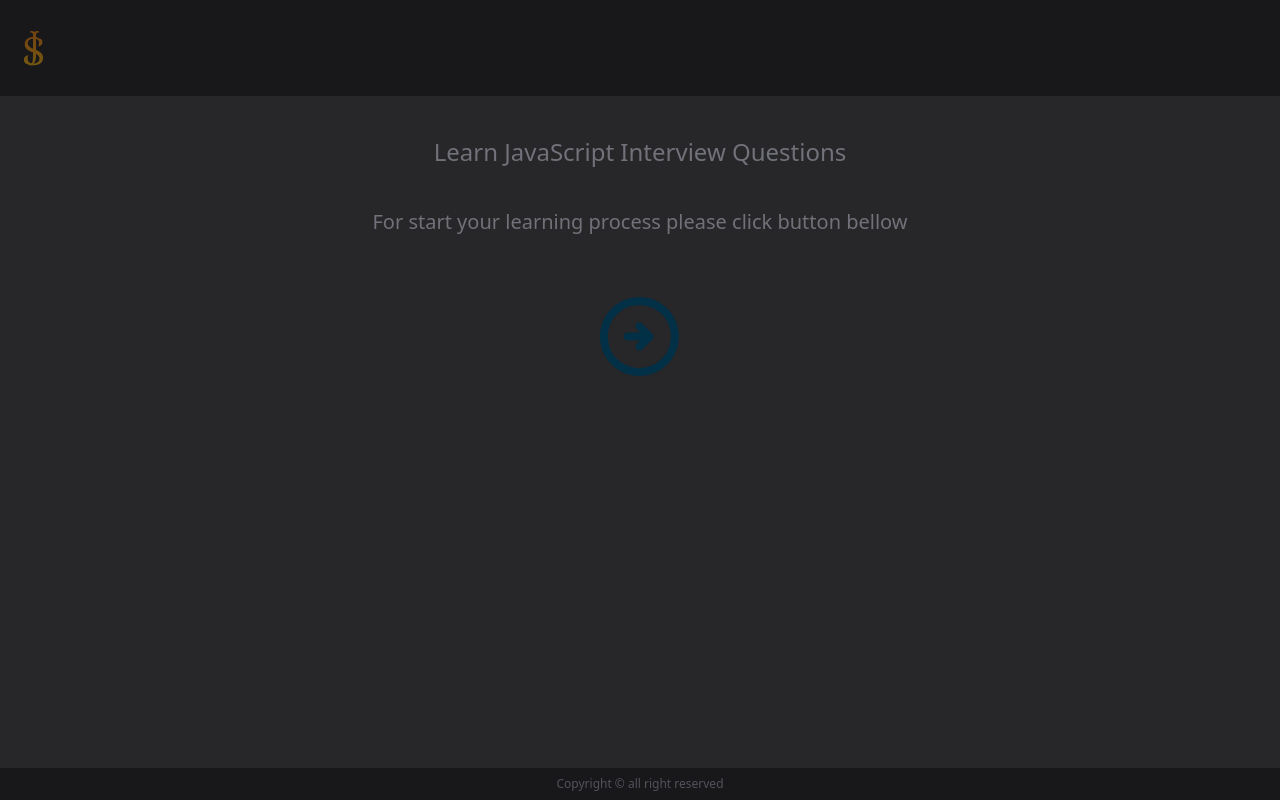
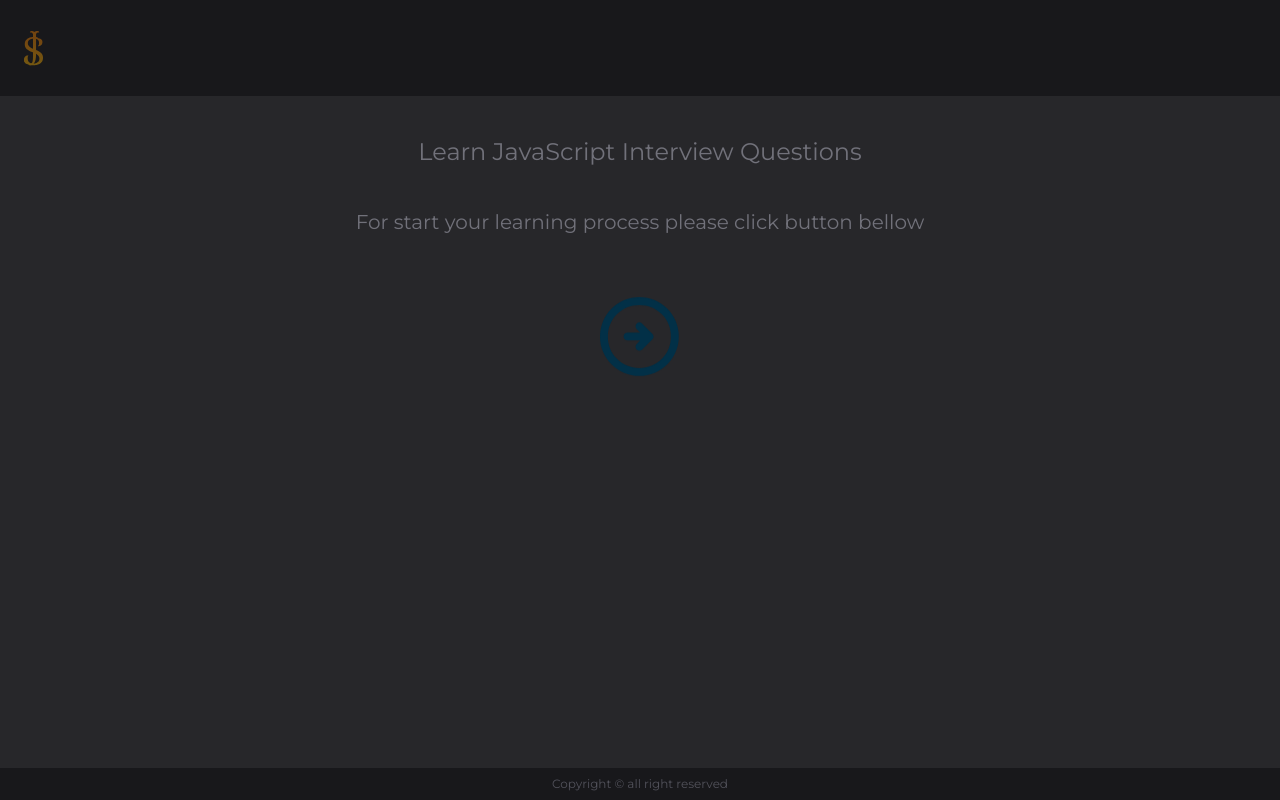
Before and after one commit to rafal19987/Interview-Questions-App-Nextjs-Tailwind-TypeScript-Supabase, a Next.js app: page / in a window 1280 px wide. Built offline with nearby package versions, Linux system fonts and the light colour scheme.

Commit message:
style: add Montserrat font family to body

```diff
--- a/app/layout.tsx
+++ b/app/layout.tsx
@@ -1,9 +1,17 @@
+//lib
+import { Montserrat } from 'next/font/google'
+
 //components
 import Header from './components/shared/Header/Header'
 import Footer from './components/shared/Footer/Footer'
 
 // styles
 import './globals.css'
+
+const montserrat = Montserrat({
+  weight: '400',
+  subsets: ['latin'],
+})
 
 export const metadata = {
   title: 'Interview Questions App',
@@ -20,7 +28,9 @@ export default function RootLayout({
 }) {
   return (
     <html lang="en">
-      <body className="w-screen h-screen font-body text-zinc-500 bg-zinc-800">
+      <body
+        className={`w-screen h-screen  text-zinc-500 bg-zinc-800 ${montserrat.className}`}
+      >
         <div className="relative overflow-hidden">
           <div className="flex flex-col justify-between items-center min-h-screen max-h-full ">
             <Header />
```
